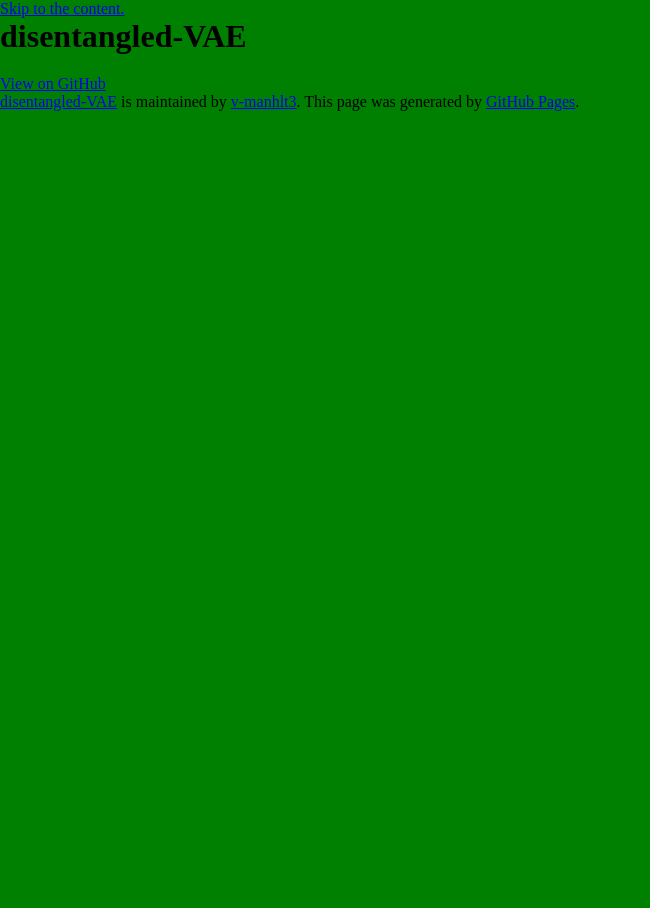
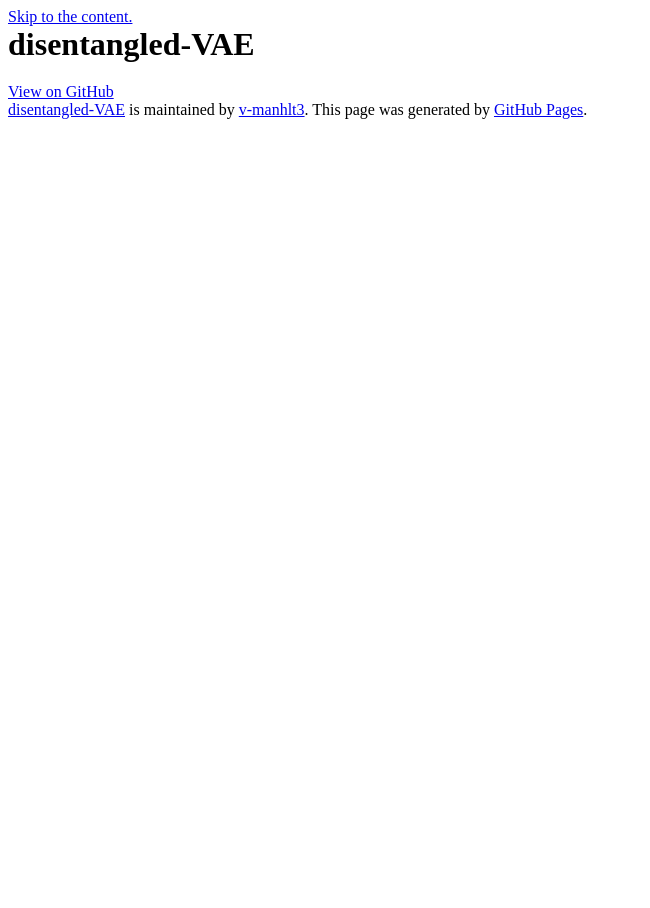
Before and after one commit to v-manhlt3/disentangled-VAE, a Jekyll site: the page built from F2F/test.md, in a window 1280 px wide. Shown: the whole page, without its empty margins (0-650 px from the left). Built offline with Jekyll 4.4.1, drawn with Linux system fonts in a browser that asks for light colours; our own code applies the rules of GitHub Pages for plain Markdown files; the repository's description, which GitHub fills in, is left out.

Commit message:
Update default.html

```diff
--- a/_layouts/default.html
+++ b/_layouts/default.html
@@ -22,9 +22,8 @@
             html, body {
                 width: 100%;
                 height: 100%;
-                margin: 0;
+                margin: 50;
                 padding: 0;
-                background-color: green;
             }
             #container {
                 width: inherit;
```
